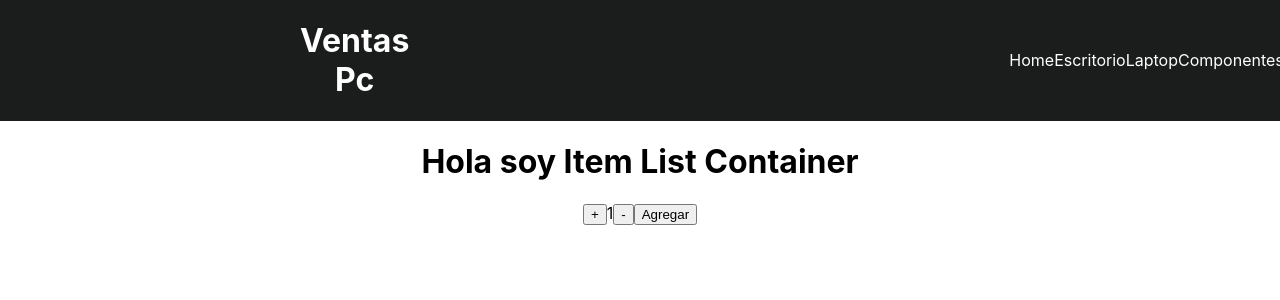
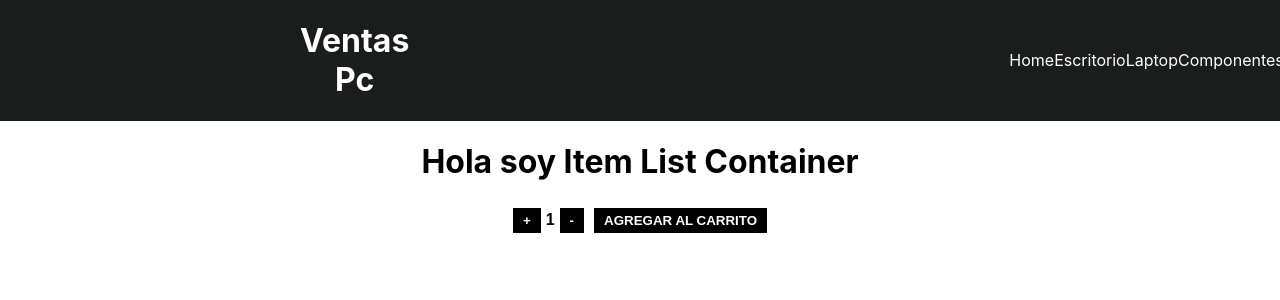
Before and after one commit to martinezfacundo/ventaspc-martinez, a React (Create React App) app: page / in a window 1280 px wide. Shown: the top 300 px of the page. Built offline with nearby package versions, Linux system fonts and the light colour scheme.

Commit message:
update itemCount

```diff
--- a/src/App.js
+++ b/src/App.js
@@ -1,19 +1,13 @@
 import NavBar from './components/navBar/NavBar'; // importo el componente
 import ItemListContainer from './components/itemListContainer/ItemListContainer';
 import './App.css';
-import ItemCount from './components/itemCount/ItemCount';
 
 function App() {
-
-  const onAdd = (stock) => {
-      console.log('Agregado, stock actual:',stock)
-  }
 
   return (
     <div className="App">
       <NavBar />
       <ItemListContainer greeting="Hola soy Item List Container"/>
-      <ItemCount initial={1} stock={15} onAdd={onAdd} />
     </div>
   );
 }
--- a/src/components/itemCount/ItemCount.js
+++ b/src/components/itemCount/ItemCount.js
@@ -1,13 +1,16 @@
 import React, { useState } from 'react';
 
-const ItemCount = ({stock,onAdd,initial}) => {
+const ItemCount = ({stock: initialStock,onAdd,initial}) => {
 
+    const botonStyles = {border:'none', background:'black', margin:'5px', padding:'5px 10px',color:'white',textTransform:'uppercase',fontWeight:'700',fontFamily:'sans-serif'}
+    const countSyles = {fontFamily:'sans-serif',fontWeight:'700',display:'inline-block'}
     const [count, setCount] = useState(initial)
+    const [stock, setStock] = useState(initialStock - 1)
 
     const sumarCount = () => {
-        if (count <= stock) {
-            setCount(count++)
-            stock--
+        if (0 < stock) {
+            setCount(count + 1)
+            setStock(stock - 1)
             console.log('Items en el carrito:',count)
             console.log('Stock actual:',stock)
         }
@@ -15,8 +18,8 @@ const ItemCount = ({stock,onAdd,initial}) => {
 
     const restarCount = () => {
         if (count > initial) {
-            setCount(count--)
-            stock++
+            setCount(count - 1)
+            setStock(stock + 1)
             console.log('Items en el carrito:',count)
             console.log('Stock actual:',stock)
         }
@@ -24,10 +27,10 @@ const ItemCount = ({stock,onAdd,initial}) => {
 
     return(
         <div>
-            <button onClick={sumarCount}>+</button>
-            {count}
-            <button onClick={restarCount}>-</button>
-            <button onClick={onAdd}>Agregar</button>
+            <button style={botonStyles} onClick={sumarCount}>+</button>
+            <div style={countSyles}>{count}</div>
+            <button style={botonStyles} onClick={restarCount}>-</button>
+            <button style={botonStyles} onClick={onAdd}>Agregar al carrito</button>
         </div>
     )
 }
--- a/src/components/itemListContainer/ItemListContainer.js
+++ b/src/components/itemListContainer/ItemListContainer.js
@@ -1,4 +1,5 @@
 import React from 'react';
+import ItemCount from '../itemCount/ItemCount';
 
 const styles = {color:'black',fontSize:'30px'}
 
@@ -6,6 +7,7 @@ function ItemListContainer({greeting}) {
     return(
         <div>
         <h1 styles={styles}>{greeting}</h1>
+        <ItemCount initial={1} stock={15} onAdd={() => {console.log('Agregado')}} />
         </div>
     )
 }
```
